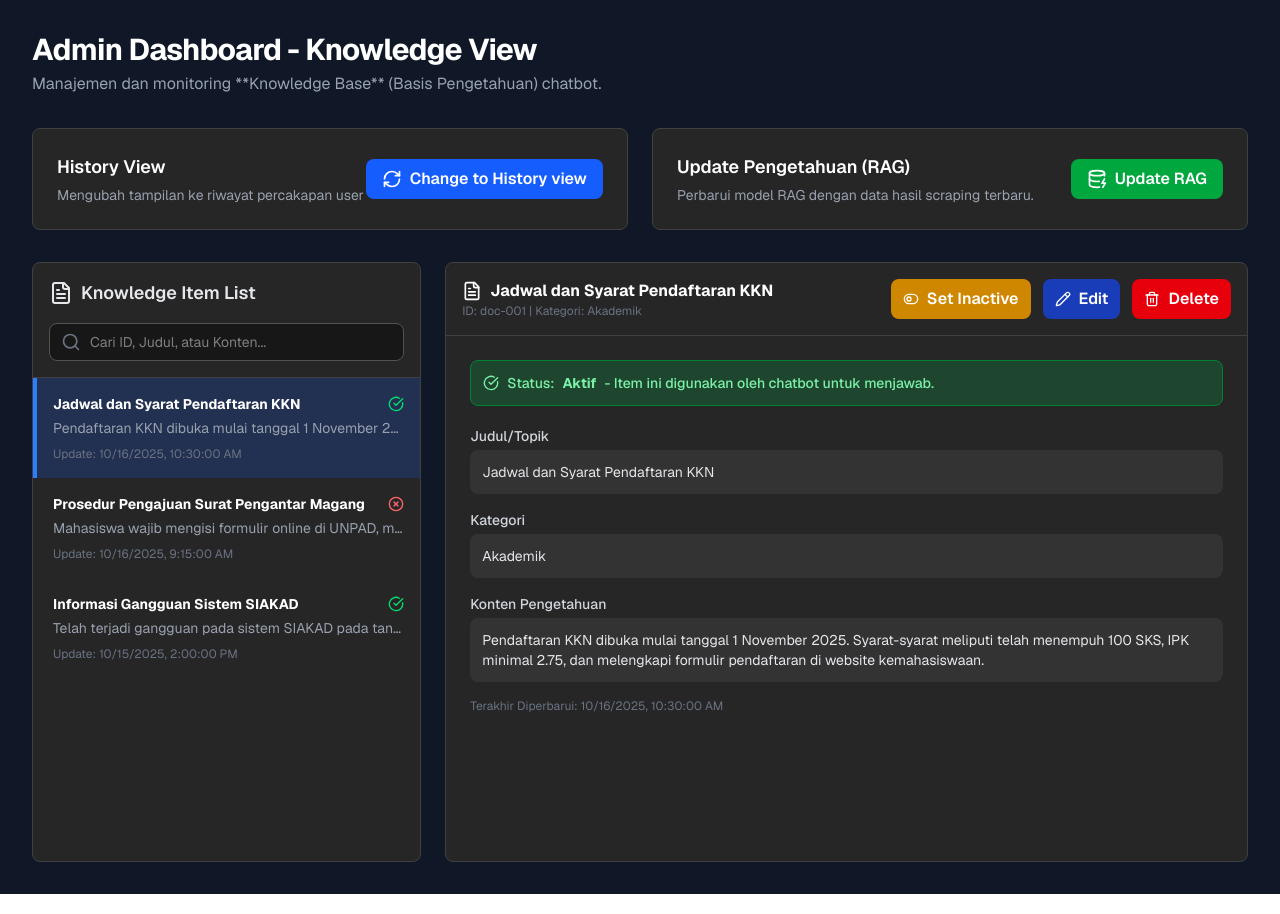
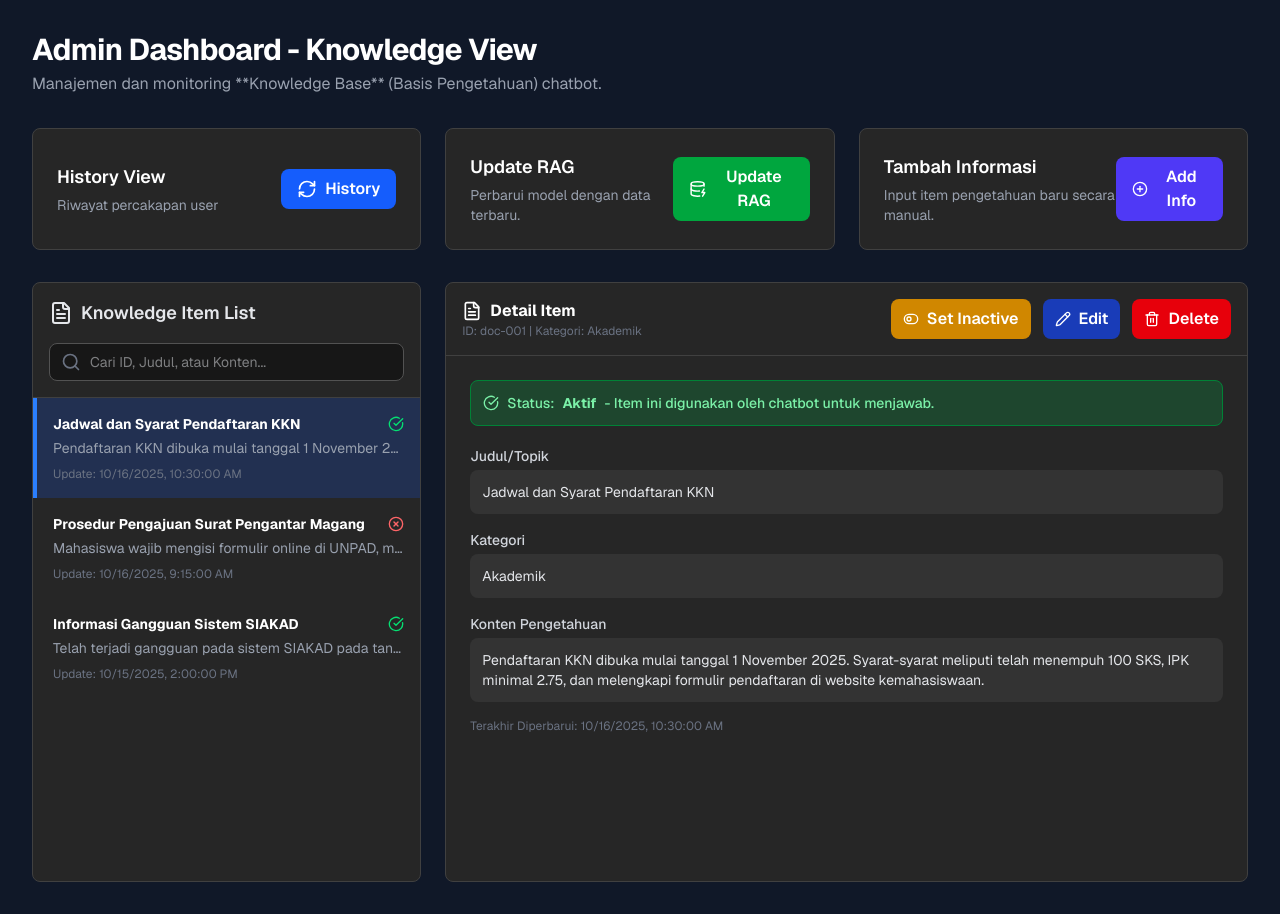
Before and after one commit to panjiis/KUIPIPP2025, a Next.js app in the folder front-end/: page /Admin in a window 1280 px wide. Both pictures are taken after a click on the button "Change to Knowledge View". Built offline with nearby package versions, Linux system fonts and the light colour scheme.

Commit message:
Enhance KnowledgeView with add/edit functionality
Refactor KnowledgeView component to support add and edit modes, integrate a shared InputField component, and improve UI interactions.

```diff
--- a/front-end/src/app/Admin/knowledge-view.tsx
+++ b/front-end/src/app/Admin/knowledge-view.tsx
@@ -1,11 +1,9 @@
 'use client';
 import { useState, useEffect, useMemo } from 'react';
 import {
-
   RefreshCw,
   DatabaseZap,
   Trash2,
-
   Search,
   CheckCircle,
   XCircle,
@@ -13,10 +11,12 @@ import {
   ToggleLeft,
   ToggleRight,
   FileText,
+  PlusCircle,
+  Save, // Mengganti CheckCircle untuk Save
+  CornerDownLeft, // Untuk tombol Cancel
 } from 'lucide-react';
 
-
-
+// --- (INTERFACE AND MOCK DATA) ---
 interface KnowledgeItem {
   id: string;
   title: string;
@@ -29,7 +29,6 @@ interface KnowledgeItem {
 interface KnowledgeViewProps {
   onBack: () => void;
 }
-
 
 const mockKnowledgeItems: KnowledgeItem[] = [
   {
@@ -60,41 +59,17 @@ const mockKnowledgeItems: KnowledgeItem[] = [
     lastUpdated: '2025-10-15T14:00:00Z',
   },
 ];
+// --- (AKHIR MOCK DATA) ---
 
-// --- (AKHIR MOCK DATA BARU) ---
-
-// Component untuk Detail Knowledge Item (Form)
-const KnowledgeDetailForm = ({ item, onSave, onToggleStatus }: {
-  item: KnowledgeItem;
-  onSave: (updatedItem: KnowledgeItem) => void;
-  onToggleStatus: (id: string) => void;
-}) => {
-  const [isEditing, setIsEditing] = useState(false);
-  const [formData, setFormData] = useState(item);
-
-  // Sinkronisasi data ketika item berubah
-  useEffect(() => {
-    setFormData(item);
-    setIsEditing(false); // Reset edit mode
-  }, [item]);
-
-  const handleChange = (e: React.ChangeEvent<HTMLInputElement | HTMLTextAreaElement>) => {
-    const { name, value } = e.target;
-    setFormData(prev => ({ ...prev, [name]: value }));
-  };
-
-  const handleSave = () => {
-    onSave({ ...formData, lastUpdated: new Date().toISOString() });
-    setIsEditing(false);
-  };
-
-  // Field Input Komponen
-  const InputField = ({ label, name, value, isEditing, type = 'text' }: {
+// --- (SHARED INPUT FIELD COMPONENT) ---
+const InputField = ({ label, name, value, onChange, isEditing, type = 'text', rows = 5 }: {
   label: string;
-    name: keyof KnowledgeItem;
+  name: keyof Omit<KnowledgeItem, 'id' | 'lastUpdated'>;
   value: string;
+  onChange: (e: React.ChangeEvent<HTMLInputElement | HTMLTextAreaElement>) => void;
   isEditing: boolean;
   type?: string;
+  rows?: number;
 }) => (
   <div className="mb-4">
     <label className="block text-sm font-medium text-gray-300 mb-1">
@@ -105,8 +80,8 @@ const KnowledgeDetailForm = ({ item, onSave, onToggleStatus }: {
         <textarea
           name={name}
           value={value}
-            onChange={handleChange}
-            rows={5}
+          onChange={onChange}
+          rows={rows}
           className="w-full bg-neutral-900 border border-neutral-600 rounded-lg p-3 text-sm focus:ring-blue-500 focus:border-blue-500 transition-colors"
         />
       ) : (
@@ -114,7 +89,7 @@ const KnowledgeDetailForm = ({ item, onSave, onToggleStatus }: {
           type={type}
           name={name}
           value={value}
-            onChange={handleChange}
+          onChange={onChange}
           className="w-full bg-neutral-900 border border-neutral-600 rounded-lg p-3 text-sm focus:ring-blue-500 focus:border-blue-500 transition-colors"
         />
       )
@@ -126,24 +101,133 @@ const KnowledgeDetailForm = ({ item, onSave, onToggleStatus }: {
   </div>
 );
 
+
+// --- (COMPONENT: KNOWLEDGE DETAIL/ADD FORM) ---
+const KnowledgeDetailForm = ({
+  item,
+  mode,
+  onSave,
+  onCancel,
+  onToggleStatus,
+  onDelete
+}: {
+  item: KnowledgeItem | null; // null jika mode='add'
+  mode: 'view' | 'edit' | 'add';
+  onSave: (updatedItem: KnowledgeItem, isNew: boolean) => void;
+  onCancel: () => void;
+  onToggleStatus: (id: string) => void;
+  onDelete: (id: string) => void;
+}) => {
+  const isEditing = mode === 'edit';
+  const isAdding = mode === 'add';
+
+  const initialFormData: KnowledgeItem = item || {
+    id: '', // Temporary or new ID
+    title: '',
+    content: '',
+    category: '',
+    isActive: true,
+    lastUpdated: new Date().toISOString(),
+  };
+
+  const [formData, setFormData] = useState<KnowledgeItem>(initialFormData);
+
+  // Sinkronisasi data ketika item atau mode berubah (hanya untuk view/edit)
+  useEffect(() => {
+    if (item && !isAdding) {
+      setFormData(item);
+    } else if (isAdding) {
+      // Reset form data for new item
+      setFormData(initialFormData);
+    }
+  }, [item, mode]); // eslint-disable-line react-hooks/exhaustive-deps
+
+  const handleChange = (e: React.ChangeEvent<HTMLInputElement | HTMLTextAreaElement>) => {
+    const { name, value, type } = e.target;
+    setFormData(prev => ({
+      ...prev,
+      [name]: type === 'checkbox' ? (e.target as HTMLInputElement).checked : value,
+    } as KnowledgeItem));
+  };
+
+  const handleSave = () => {
+    if (!formData.title || !formData.content) {
+      alert('Judul dan Konten tidak boleh kosong.');
+      return;
+    }
+
+    const  updatedItem = { ...formData };
+    const isNew = isAdding;
+
+    if (isNew) {
+      // Generate ID for new item
+      updatedItem.id = `doc-${Math.random().toString(36).substring(2, 9)}`;
+    }
+    updatedItem.lastUpdated = new Date().toISOString();
+
+    onSave(updatedItem, isNew);
+    if (!isNew) onCancel(); // Back to view mode after edit
+  };
+
+  const handleToggle = () => {
+    if (item) {
+      onToggleStatus(item.id);
+    }
+  };
+
+  if (!item && mode === 'view') {
+    return (
+      <div className='flex flex-col items-center justify-center h-full text-gray-500'>
+        <FileText className='w-16 h-16 mb-4' />
+        <h3 className='text-xl font-semibold'>Pilih Knowledge Item</h3>
+        <p>Pilih salah satu item pengetahuan dari daftar di sebelah kiri.</p>
+      </div>
+    );
+  }
+
   return (
     <div className="flex flex-col h-full">
-      {/* Header Detail */}
-      <header className='p-4 border-b border-neutral-700 flex justify-between items-center flex-wrap gap-2'>
+      {/* Header Detail/Form */}
+      <header className='p-4 border-b border-neutral-700 flex justify-between items-center flex-wrap gap-2 flex-shrink-0'>
         <div>
           <h3 className='font-bold text-white flex items-center gap-2'>
-            <FileText className='w-5 h-5' /> {item.title}
+            <FileText className='w-5 h-5' />
+            {isAdding ? 'Tambah Informasi Baru' : (isEditing ? 'Edit Item' : 'Detail Item')}
           </h3>
+          {item && !isAdding && (
             <p className='text-xs text-gray-500'>ID: {item.id} | Kategori: {item.category}</p>
+          )}
         </div>
         <div className="flex gap-3">
-          {/* Tombol Status/Active-Inactive (Warna Hijau/Kuning) */}
+          {/* Tombol Aksi */}
+          {(isEditing || isAdding) ? (
+            <>
+              {/* SAVE */}
               <button
-            onClick={() => onToggleStatus(item.id)}
-            className={`flex items-center gap-2 font-semibold px-3 py-2 rounded-lg transition-colors duration-300 ${item.isActive ? 'bg-yellow-600 hover:bg-yellow-500 text-white' : 'bg-green-600 hover:bg-green-500 text-white'
+                onClick={handleSave}
+                className='flex items-center gap-2 bg-green-600 hover:bg-green-500 text-white font-semibold px-3 py-2 rounded-lg transition-colors duration-300'
+              >
+                <Save className='w-4 h-4' />
+                <span>Save Item</span>
+              </button>
+              {/* CANCEL */}
+              <button
+                onClick={onCancel}
+                className='flex items-center gap-2 bg-neutral-600 hover:bg-neutral-500 text-white font-semibold px-3 py-2 rounded-lg transition-colors duration-300'
+              >
+                <CornerDownLeft className='w-4 h-4' />
+                <span>Cancel</span>
+              </button>
+            </>
+          ) : (
+            <>
+              {/* TOGGLE STATUS */}
+              <button
+                onClick={handleToggle}
+                className={`flex items-center gap-2 font-semibold px-3 py-2 rounded-lg transition-colors duration-300 ${item?.isActive ? 'bg-yellow-600 hover:bg-yellow-500 text-white' : 'bg-green-600 hover:bg-green-500 text-white'
                   }`}
               >
-            {item.isActive ? (
+                {item?.isActive ? (
                   <>
                     <ToggleLeft className='w-4 h-4' />
                     <span>Set Inactive</span>
@@ -155,67 +239,80 @@ const KnowledgeDetailForm = ({ item, onSave, onToggleStatus }: {
                   </>
                 )}
               </button>
-
-          {/* Tombol Edit/Save (Warna Biru) */}
-          {isEditing ? (
+              {/* EDIT */}
               <button
-              onClick={handleSave}
-              className='flex items-center gap-2 bg-blue-600 hover:bg-blue-500 text-white font-semibold px-3 py-2 rounded-lg transition-colors duration-300'
-            >
-              <CheckCircle className='w-4 h-4' />
-              <span>Save</span>
-            </button>
-          ) : (
-            <button
-              onClick={() => setIsEditing(true)}
+                onClick={() => onCancel()} // onCancel will set mode to 'edit' in parent
                 className='flex items-center gap-2 bg-blue-800 hover:bg-blue-700 text-white font-semibold px-3 py-2 rounded-lg transition-colors duration-300'
               >
                 <Pencil className='w-4 h-4' />
                 <span>Edit</span>
               </button>
-          )}
-
-          {/* Tombol Delete (Warna Merah) */}
+              {/* DELETE */}
               <button
-            onClick={() => { if (window.confirm('Hapus item pengetahuan ini secara permanen?')) onSave(item); }} // Mengganti onSave dengan callback delete yang sebenarnya nanti
+                onClick={() => { if (window.confirm('Hapus item pengetahuan ini secara permanen?')) onDelete(item!.id); }}
                 className='flex items-center gap-2 bg-red-600 hover:bg-red-500 text-white font-semibold px-3 py-2 rounded-lg transition-colors duration-300'
               >
                 <Trash2 className='w-4 h-4' />
                 <span>Delete</span>
               </button>
+            </>
+          )}
         </div>
       </header>
 
-      {/* Konten Detail/Form */}
+      {/* Konten Detail/Form (Scrollable Area) */}
+      {/* Perbaikan: flex-1 dan overflow-y-auto memastikan konten ini scrollable */}
       <div className='flex-1 overflow-y-auto p-6'>
-        {/* Status Indikator */}
-        <div className={`mb-5 p-3 rounded-lg text-sm font-medium flex items-center gap-2 ${item.isActive ? 'bg-green-500/20 text-green-300 border border-green-700' : 'bg-red-500/20 text-red-300 border border-red-700'}`}>
-          {item.isActive ? <CheckCircle className='w-4 h-4' /> : <XCircle className='w-4 h-4' />}
-          Status: <span className='font-bold'>{item.isActive ? 'Aktif' : 'Tidak Aktif'}</span> - Item ini {item.isActive ? 'digunakan' : 'tidak digunakan'} oleh chatbot untuk menjawab.
+        {/* Status Indikator (Hide for Add mode) */}
+        {!isAdding && (
+          <div className={`mb-5 p-3 rounded-lg text-sm font-medium flex items-center gap-2 flex-shrink-0 ${item?.isActive ? 'bg-green-500/20 text-green-300 border border-green-700' : 'bg-red-500/20 text-red-300 border border-red-700'}`}>
+            {item?.isActive ? <CheckCircle className='w-4 h-4' /> : <XCircle className='w-4 h-4' />}
+            Status: <span className='font-bold'>{item?.isActive ? 'Aktif' : 'Tidak Aktif'}</span> - Item ini {item?.isActive ? 'digunakan' : 'tidak digunakan'} oleh chatbot untuk menjawab.
           </div>
+        )}
 
         <InputField
           label="Judul/Topik"
           name="title"
           value={formData.title}
-          isEditing={isEditing}
+          onChange={handleChange}
+          isEditing={isEditing || isAdding}
         />
         <InputField
           label="Kategori"
           name="category"
           value={formData.category}
-          isEditing={isEditing}
+          onChange={handleChange}
+          isEditing={isEditing || isAdding}
         />
         <InputField
           label="Konten Pengetahuan"
           name="content"
           value={formData.content}
-          isEditing={isEditing}
+          onChange={handleChange}
+          isEditing={isEditing || isAdding}
           type="textarea"
+          rows={7} // Menambah baris agar lebih leluasa
         />
 
-        <div className="mt-4 text-xs text-gray-500">
-          Terakhir Diperbarui: {new Date(item.lastUpdated).toLocaleString()}
+        {/* Status Checkbox untuk Add Mode */}
+        {isAdding && (
+          <div className="mb-6 flex items-center">
+            <input
+              type="checkbox"
+              id="isActive"
+              name="isActive"
+              checked={formData.isActive}
+              onChange={handleChange}
+              className="w-4 h-4 text-blue-600 bg-neutral-700 border-neutral-600 rounded focus:ring-blue-500"
+            />
+            <label htmlFor="isActive" className="ml-2 text-sm font-medium text-gray-300">Aktifkan item ini segera</label>
+          </div>
+        )}
+
+        {/* Footer (di luar area scroll) */}
+        <div className="mt-4 text-xs text-gray-500 flex-shrink-0">
+          Terakhir Diperbarui: {new Date(formData.lastUpdated).toLocaleString()}
         </div>
       </div>
     </div>
@@ -223,12 +320,13 @@ const KnowledgeDetailForm = ({ item, onSave, onToggleStatus }: {
 };
 
 
-// Main Component
+// --- (MAIN COMPONENT: KNOWLEDGE VIEW) ---
 export default function KnowledgeView({ onBack }: KnowledgeViewProps) {
   const [knowledgeItems, setKnowledgeItems] =
     useState<KnowledgeItem[]>(mockKnowledgeItems);
   const [selectedItem, setSelectedItem] =
-    useState<KnowledgeItem | null>(mockKnowledgeItems[0] || null); // Pilih item pertama sebagai default
+    useState<KnowledgeItem | null>(mockKnowledgeItems[0] || null);
+  const [mode, setMode] = useState<'view' | 'edit' | 'add'>('view'); // State baru untuk mode tampilan
 
   const [isUpdatingRag, setIsUpdatingRag] = useState(false);
   const [mounted, setMounted] = useState(false);
@@ -245,10 +343,21 @@ export default function KnowledgeView({ onBack }: KnowledgeViewProps) {
     );
   }, [knowledgeItems, searchQuery]);
 
+  // Handler for list item click
+  const handleSelectItem = (item: KnowledgeItem) => {
+    setSelectedItem(item);
+    setMode('view');
+  };
+
+  // Handler for "Add Info" button
+  const handleAddInfoClick = () => {
+    setSelectedItem(null); // Clear selected item
+    setMode('add');
+  };
+
   const handleUpdateRag = () => {
     setIsUpdatingRag(true);
     console.log('Memulai update RAG...');
-    // Simulasi proses API
     setTimeout(() => {
       setIsUpdatingRag(false);
       console.log('Update RAG selesai.');
@@ -256,16 +365,41 @@ export default function KnowledgeView({ onBack }: KnowledgeViewProps) {
     }, 5000);
   };
 
-  const handleSaveItem = (updatedItem: KnowledgeItem) => {
+  const handleSaveItem = (updatedItem: KnowledgeItem, isNew: boolean) => {
+    if (isNew) {
+        setKnowledgeItems((prev) => [...prev, updatedItem]);
+        setSelectedItem(updatedItem);
+        alert(`Item pengetahuan "${updatedItem.title}" berhasil ditambahkan.`);
+    } else {
         setKnowledgeItems((prev) =>
           prev.map((item) => (item.id === updatedItem.id ? updatedItem : item))
         );
         setSelectedItem(updatedItem);
-    console.log(`Item ${updatedItem.id} disimpan.`);
         alert(`Item pengetahuan "${updatedItem.title}" berhasil diperbarui.`);
+    }
+    setMode('view');
   };
 
+  const handleCancelAction = () => {
+    if (mode === 'add') {
+      // If adding, reset to the first item or null if list is empty
+      setSelectedItem(knowledgeItems[0] || null);
+      setMode('view');
+    } else if (mode === 'edit') {
+      // If editing, switch back to view mode
+      setMode('view');
+    } else if (mode === 'view' && selectedItem) {
+      // Logic for Edit button click (which calls onCancel)
+      setMode('edit');
+    }
+  };
 
+  const handleDeleteItem = (id: string) => {
+    setKnowledgeItems((prev) => prev.filter((i) => i.id !== id));
+    setSelectedItem(knowledgeItems.find(i => i.id !== id) || null);
+    setMode('view');
+    console.log(`Item ${id} dihapus.`);
+  };
 
   const handleToggleStatus = (id: string) => {
     setKnowledgeItems((prev) =>
@@ -273,7 +407,6 @@ export default function KnowledgeView({ onBack }: KnowledgeViewProps) {
         item.id === id ? { ...item, isActive: !item.isActive, lastUpdated: new Date().toISOString() } : item
       )
     );
-    // Update selected item state
     setSelectedItem((prev) => {
       if (prev && prev.id === id) {
         return { ...prev, isActive: !prev.isActive, lastUpdated: new Date().toISOString() };
@@ -296,37 +429,27 @@ export default function KnowledgeView({ onBack }: KnowledgeViewProps) {
         </header>
 
         {/* Quick Actions */}
-        <section className='grid grid-cols-1 md:grid-cols-2 gap-6 mb-8'>
+        <section className='grid grid-cols-1 md:grid-cols-3 gap-6 mb-8'>
           {/* Change to History View Button Card */}
           <div className='bg-neutral-800 border border-neutral-700 rounded-lg p-6 flex items-center justify-between'>
             <div>
-              <h2 className='text-lg font-semibold text-white'>
-                History View
-              </h2>
-              <p className='text-sm text-gray-400 mt-1'>
-                Mengubah tampilan ke riwayat percakapan user
-              </p>
+              <h2 className='text-lg font-semibold text-white'>History View</h2>
+              <p className='text-sm text-gray-400 mt-1'>Riwayat percakapan user</p>
             </div>
             <button
               onClick={onBack}
               className='flex items-center gap-2 bg-blue-600 hover:bg-blue-500 text-white font-semibold px-4 py-2 rounded-lg transition-colors duration-300'
             >
-              <>
               <RefreshCw className='w-5 h-5' />
-                <span>Change to History view</span>
-              </>
+              <span>History</span>
             </button>
           </div>
 
           {/* Update RAG Button Card */}
           <div className='bg-neutral-800 border border-neutral-700 rounded-lg p-6 flex items-center justify-between'>
             <div>
-              <h2 className='text-lg font-semibold text-white'>
-                Update Pengetahuan (RAG)
-              </h2>
-              <p className='text-sm text-gray-400 mt-1'>
-                Perbarui model RAG dengan data hasil scraping terbaru.
-              </p>
+              <h2 className='text-lg font-semibold text-white'>Update RAG</h2>
+              <p className='text-sm text-gray-400 mt-1'>Perbarui model dengan data terbaru.</p>
             </div>
             <button
               onClick={handleUpdateRag}
@@ -346,13 +469,30 @@ export default function KnowledgeView({ onBack }: KnowledgeViewProps) {
               )}
             </button>
           </div>
+
+          {/* Add Information Button Card (New) */}
+          <div className='bg-neutral-800 border border-neutral-700 rounded-lg p-6 flex items-center justify-between'>
+            <div>
+              <h2 className='text-lg font-semibold text-white'>Tambah Informasi</h2>
+              <p className='text-sm text-gray-400 mt-1'>Input item pengetahuan baru secara manual.</p>
+            </div>
+            <button
+              onClick={handleAddInfoClick}
+              className='flex items-center gap-2 bg-indigo-600 hover:bg-indigo-500 text-white font-semibold px-4 py-2 rounded-lg transition-colors duration-300'
+              disabled={mode !== 'view'} // Disable if already editing or adding
+            >
+              <PlusCircle className='w-5 h-5' />
+              <span>Add Info</span>
+            </button>
+          </div>
+
         </section>
 
         {/* Knowledge Base Section */}
         <section className='grid grid-cols-1 lg:grid-cols-3 gap-6'>
           {/* Knowledge Item List */}
           <div className='lg:col-span-1 bg-neutral-800 border border-neutral-700 rounded-lg h-[600px] flex flex-col'>
-            <div className='p-4 border-b border-neutral-700'>
+            <div className='p-4 border-b border-neutral-700 flex-shrink-0'>
               <h2 className='text-lg font-semibold flex items-center mb-4 gap-2'>
                 <FileText /> Knowledge Item List
               </h2>
@@ -364,16 +504,20 @@ export default function KnowledgeView({ onBack }: KnowledgeViewProps) {
                   value={searchQuery}
                   onChange={(e) => setSearchQuery(e.target.value)}
                   className='w-full bg-neutral-900 text-gray-200 rounded-lg border border-neutral-600 focus:ring-1 focus:ring-blue-500 focus:outline-none pl-10 pr-4 py-2 text-sm transition-colors'
+                  disabled={mode !== 'view'}
                 />
               </div>
             </div>
+
+            {/* List Body */}
             <div className='overflow-y-auto flex-1'>
               {filteredItems.length > 0 ? (
                 filteredItems.map((item) => (
                   <button
                     key={item.id}
-                    onClick={() => setSelectedItem(item)}
-                    className={`w-full text-left p-4 border-l-4 hover:bg-neutral-700/50 transition-colors duration-200 ${selectedItem?.id === item.id
+                    onClick={() => handleSelectItem(item)}
+                    disabled={mode !== 'view'} // Disable list interaction during add/edit
+                    className={`w-full text-left p-4 border-l-4 hover:bg-neutral-700/50 transition-colors duration-200 ${selectedItem?.id === item.id && mode !== 'add'
                         ? 'bg-blue-600/20 border-blue-500'
                         : 'border-transparent'
                       }`}
@@ -404,24 +548,17 @@ export default function KnowledgeView({ onBack }: KnowledgeViewProps) {
             </div>
           </div>
 
-          {/* Knowledge Item Detail/Form */}
+          {/* Knowledge Item Detail/Form (RIGHT PANEL) */}
           <div className='lg:col-span-2 bg-neutral-800 border border-neutral-700 rounded-lg h-[600px] flex flex-col'>
-            {selectedItem ? (
+            {/* Tampilkan form untuk mode 'add' atau 'edit' atau 'view' */}
             <KnowledgeDetailForm
-                item={selectedItem}
+              item={mode === 'add' ? null : selectedItem} // Pass null if adding new
+              mode={mode}
               onSave={handleSaveItem}
+              onCancel={handleCancelAction}
               onToggleStatus={handleToggleStatus}
+              onDelete={handleDeleteItem}
             />
-            ) : (
-              <div className='flex flex-col items-center justify-center h-full text-gray-500'>
-                <FileText className='w-16 h-16 mb-4' />
-                <h3 className='text-xl font-semibold'>Pilih Knowledge Item</h3>
-                <p>
-                  Pilih salah satu item pengetahuan dari daftar di sebelah kiri untuk
-                  melihat atau mengedit detailnya.
-                </p>
-              </div>
-            )}
           </div>
         </section>
       </div>
```
Lines whose indentation alone changed are shown as unchanged.
